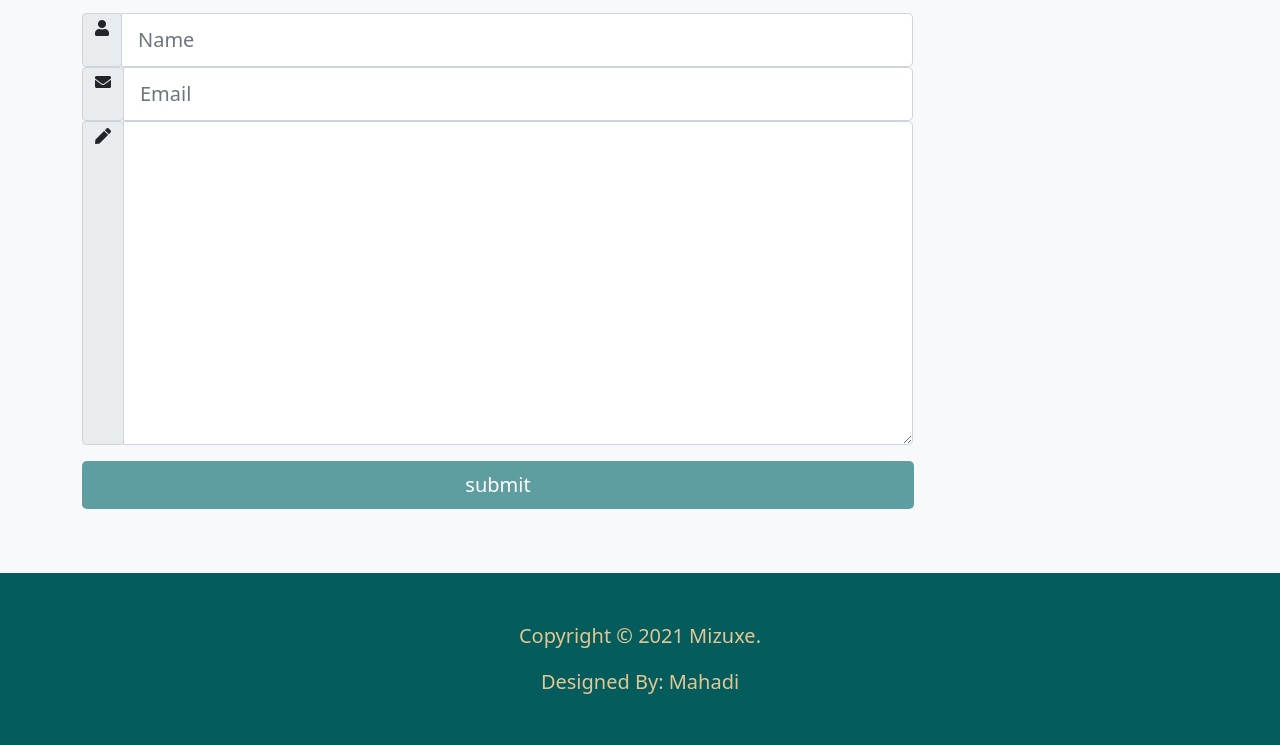
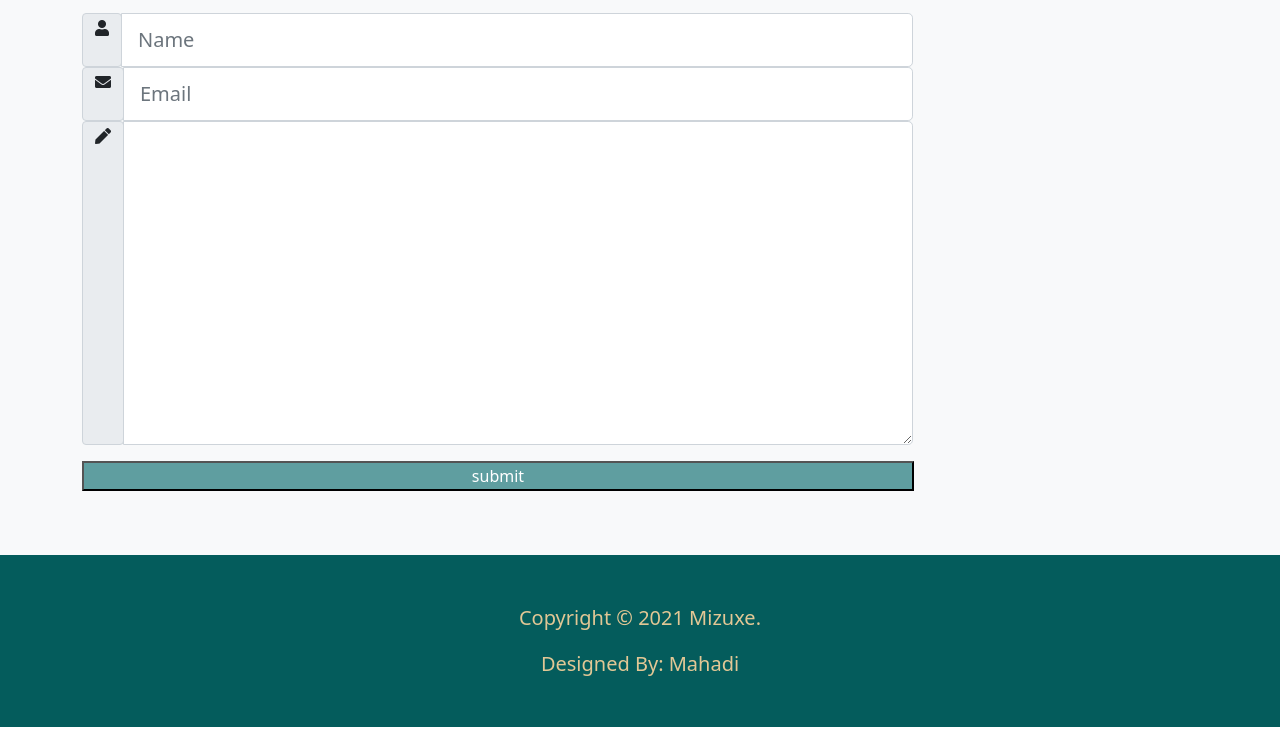
Before and after one commit to MahadiRefat/bt-4, a plain HTML site: page index2.html in a window 1280 px wide. Shown: the part 3168-3913 px from the top of the page. Drawn offline with nearby package versions, Linux system fonts and the light colour scheme.

Commit message:
believer

```diff
--- a/index2.html
+++ b/index2.html
@@ -21,7 +21,7 @@
 
 </head>
 <body>
-    <nav class="navbar navbar-light navbar-expand-lg py-3 fixed-top">
+    <nav class="navbar navbar-light navbar-expand-md py-3 fixed-top">
        <div class="container">
           <a href="#showcase" class="navbar-brand">
             <img src="bs photo/M.jpg" class="img-fluid rounded-circle" width="100" height="100" alt="">
@@ -343,8 +343,8 @@
                   <textarea name="message" cols="30" rows="10" class="form-control form-control-lg"></textarea>
                </div>
              </div>
-             <div class="form-group py-3">
-               <input type="submit" class="btn btn-lg btn-block" value="submit" style="width: 832px; background-color: cadetblue; color: white;">
+             <div class="form-group py-3 col-md-6">
+               <input type="submit"  value="submit" style="width: 832px; background-color: cadetblue; color: white;">
              </div>
             </form>
          </div>
```
